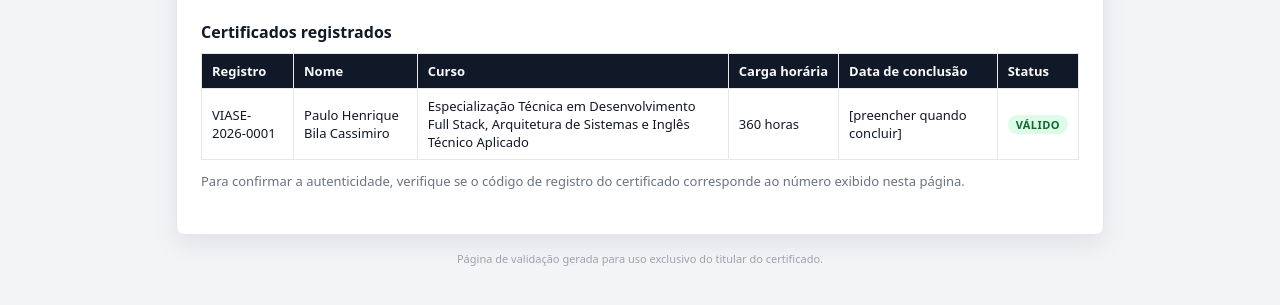
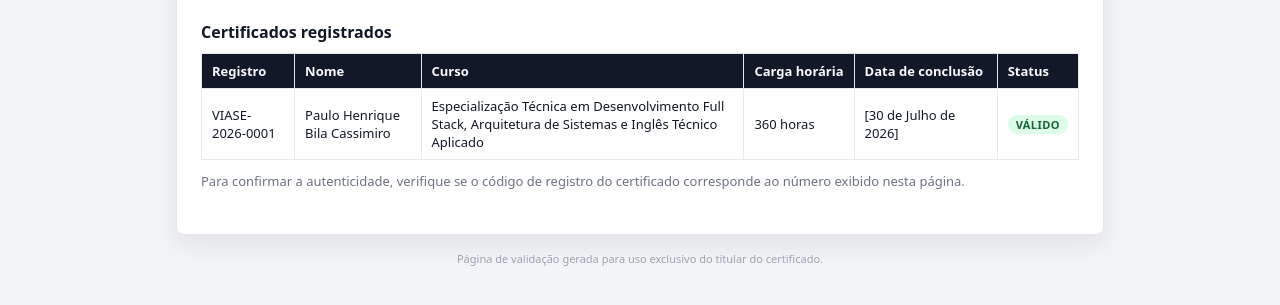
Before and after one commit to AssistenteAtlas/certificados-veritas, a plain HTML site: page index.html in a window 1280 px wide. Shown: the part 163-468 px from the top of the page. Drawn offline with Linux system fonts and the light colour scheme.

Commit message:
Update index.html

```diff
--- a/index.html
+++ b/index.html
@@ -149,7 +149,7 @@
             <td>Paulo Henrique Bila Cassimiro</td>
             <td>Especialização Técnica em Desenvolvimento Full Stack, Arquitetura de Sistemas e Inglês Técnico Aplicado</td>
             <td>360 horas</td>
-            <td>[preencher quando concluir]</td>
+            <td>[30 de Julho de 2026]</td>
             <td><span class="badge-valid">Válido</span></td>
           </tr>
         </tbody>
```
